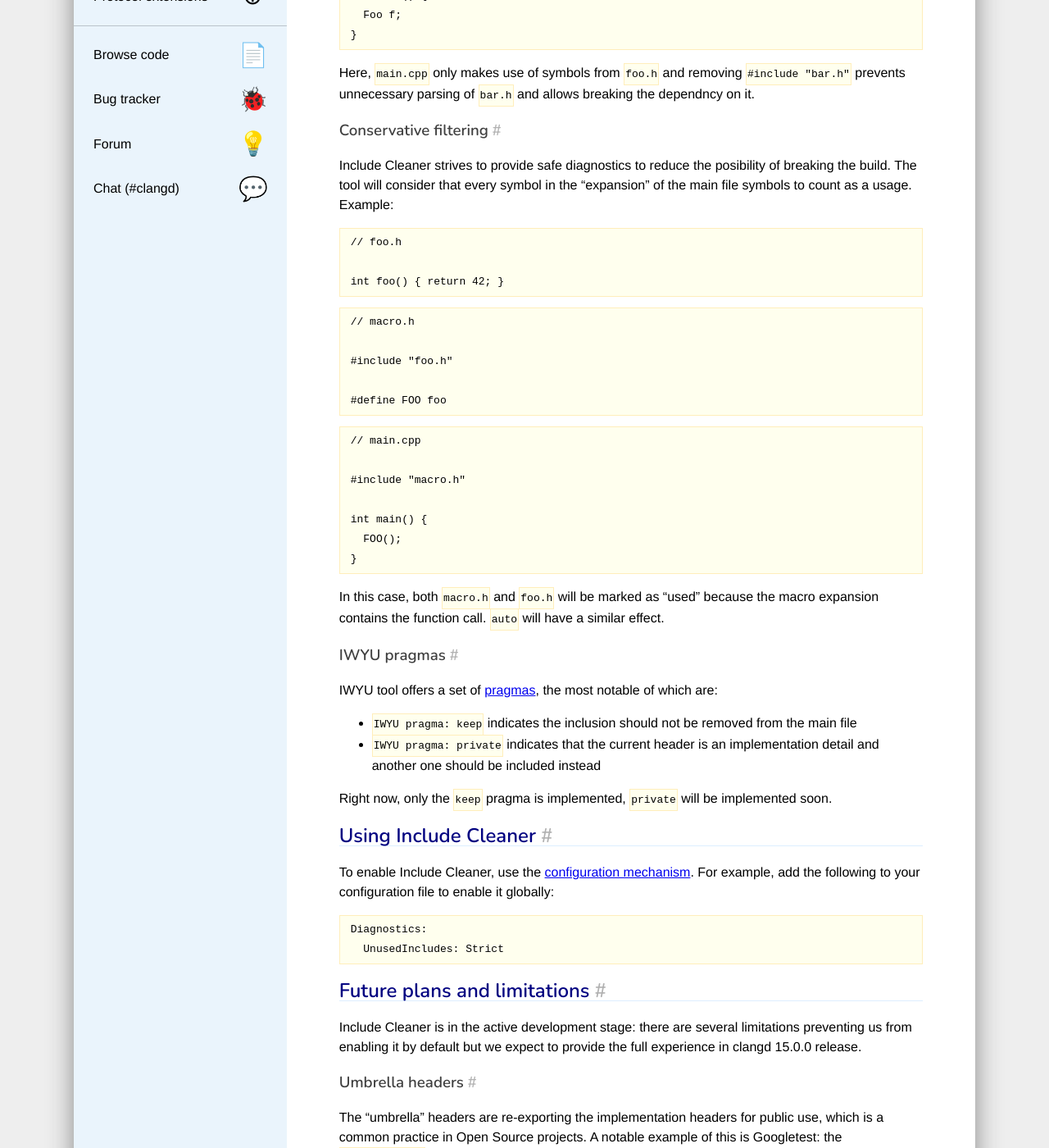
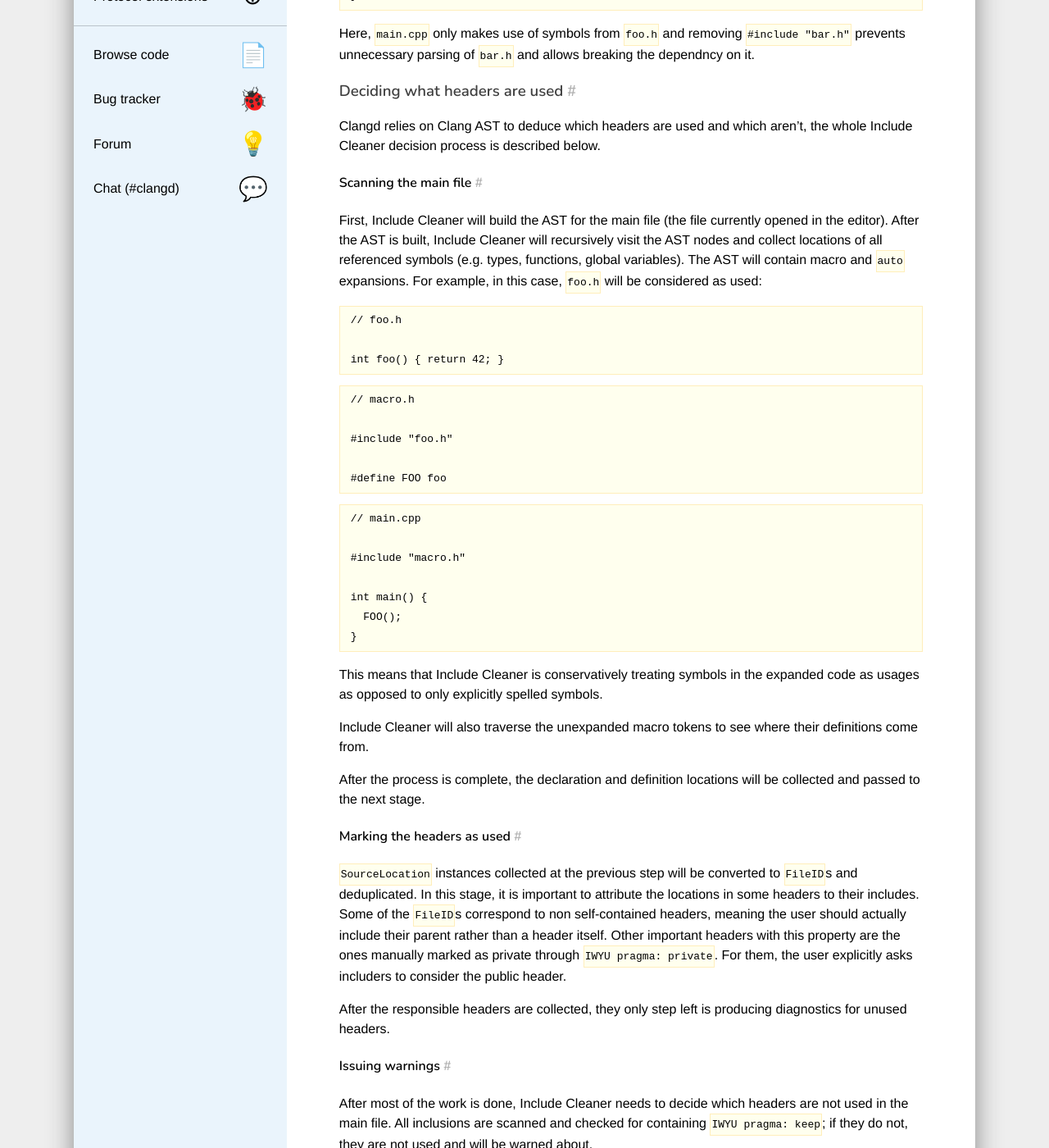
Before and after one commit to llvm/clangd-www, a Jekyll site: the page built from design/include-cleaner.md, in a window 1280 px wide and 1400 px high, scrolled down 766 px. Shown: the whole window at 82% size. Built offline with Jekyll 4.4.1, drawn with Linux system fonts in a browser that asks for light colours; our own code applies the rules of GitHub Pages for plain Markdown files; some of the changed text lies outside the part shown.

Commit message:
Address review comments.

````diff
--- a/_data/navigation.yml
+++ b/_data/navigation.yml
@@ -43,8 +43,6 @@
     - title: Remote index
       url: /design/remote-index
     - title: Include Cleaner
-      description: >
-        Remove unused includes and reduce build times by using Include Cleaner.
       url: /design/include-cleaner
 - title: Protocol extensions
   url: /extensions
--- a/design/include-cleaner.md
+++ b/design/include-cleaner.md
@@ -1,18 +1,15 @@
 # Include Cleaner
 
-The common pattern in C and C++ programs is that the source files often contain
-unnecessary includes. Most of the time, these includes were added at some point
-and actually used for some time, but over time the program evolved and the
-symbols defined in these headers were no longer used. Keeping an eye on what
-headers are actually required to build the file and manually updating them is
-time-consuming and error-prone. Over time, the stale inclusions can pile up and
-increase build times and complicate the dependncy graph.
+Manually managing includes in a C++ translation unit, especially in the face of
+transitive inclusions, requires a lot of effort. Include Cleaner aims to
+provide diagnostics to keep includes in an
+[IWYU](https://include-what-you-use.org/)-clean state.
 
-Include Cleaner is a
-[IWYU](https://github.com/include-what-you-use/include-what-you-use)-inspired
-feature in clangd that automates the process of maintaining a necessary set of
-included headers. It now is available in "preview" mode with an incomplete set
-of capabilities. If you experience any bugs, please submit a bug report in
+Include Cleaner is a IWYU-inspired feature in clangd that automates the process
+of maintaining a necessary set of included headers. It now is available in
+"preview" mode with an incomplete set of capabilities and can be enabled
+through [configuration file](/config#UnusedIncludes). If you experience any
+bugs, please submit a bug report in
 [clangd/issues](https://github.com/clangd/clangd/issues).
 
 {:.v14}
@@ -50,11 +47,18 @@ Here, `main.cpp` only makes use of symbols from `foo.h` and removing `#include
 "bar.h"` prevents unnecessary parsing of `bar.h` and allows breaking the
 dependncy on it.
 
-### Conservative filtering
+### Deciding what headers are used
 
-Include Cleaner strives to provide safe diagnostics to reduce the posibility of
-breaking the build. The tool will consider that every symbol in the "expansion"
-of the main file symbols to count as a usage. Example:
+Clangd relies on Clang AST to deduce which headers are used and which aren't,
+the whole Include Cleaner decision process is described below.
+
+#### Scanning the main file
+
+First, Include Cleaner will build the AST for the main file (the file currently
+opened in the editor). After the AST is built, Include Cleaner will recursively
+visit the AST nodes and collect locations of all referenced symbols (e.g.
+types, functions, global variables). The AST will contain macro and `auto`
+expansions. For example, in this case, `foo.h` will be considered as used:
 
 ```c++
 // foo.h
@@ -80,8 +84,34 @@ int main() {
 }
 ```
 
-In this case, both `macro.h` and `foo.h` will be marked as "used" because the
-macro expansion contains the function call. `auto` will have a similar effect.
+This means that Include Cleaner is conservatively treating symbols in the
+expanded code as usages as opposed to only explicitly spelled symbols.
+
+Include Cleaner will also traverse the unexpanded macro tokens to see where
+their definitions come from.
+
+After the process is complete, the declaration and definition locations will be
+collected and passed to the next stage.
+
+#### Marking the headers as used
+
+`SourceLocation` instances collected at the previous step will be converted to
+`FileID`s and deduplicated. In this stage, it is important to attribute the
+locations in some headers to their includes. Some of the `FileID`s correspond
+to non self-contained headers, meaning the user should actually include their
+parent rather than a header itself. Other important headers with this property
+are the ones manually marked as private through `IWYU pragma: private`. For
+them, the user explicitly asks includers to consider the public header.
+
+After the responsible headers are collected, they only step left is producing
+diagnostics for unused headers.
+
+#### Issuing warnings
+
+After most of the work is done, Include Cleaner needs to decide which headers
+are not used in the main file. All inclusions are scanned and checked for
+containing `IWYU pragma: keep`; if they do not, they are not used and will be
+warned about.
 
 ### IWYU pragmas
 
@@ -94,24 +124,7 @@ the most notable of which are:
 - `IWYU pragma: private` indicates that the current header is an implementation
   detail and another one should be included instead
 
-Right now, only the `keep` pragma is implemented, `private` will be implemented
-soon.
-
-## Using Include Cleaner
-
-To enable Include Cleaner, use the [configuration mechanism](/config). For
-example, add the following to your configuration file to enable it globally:
-
-```yaml
-Diagnostics:
-  UnusedIncludes: Strict
-```
-
-## Future plans and limitations
-
-Include Cleaner is in the active development stage: there are several
-limitations preventing us from enabling it by default but we expect to provide
-the full experience in clangd 15.0.0 release.
+## Future plans and Limitations
 
 ### Umbrella headers
 
@@ -132,8 +145,23 @@ macros and the fact that a symbol is allowed to come from multiple headers) but
 you can enable this unstable feature through passing `--include-cleaner-stdlib`
 flag to clangd invocation.
 
-### Canonicalization
+### Inserting Includes
 
 The complete version of Include Cleaner will not only warn about unused
 headers, but also provide a way to include used headers directly, not through a
 chain of transitive includes.
+
+### Template type aliases
+
+Include Cleaner does not currently support the templated type aliases because
+Clang AST does not record the fact that expanded type was reached through a
+type alias in cases like this:
+
+```c++
+// vec.h
+template<class T>
+using Vec = vector<T, Alloc<T>>;
+```
+
+So, if you include `vec.h` and use `Vec<int>` in your main file, IncludeCleaner
+will for now consider `<vector>` standard header to be used, not `vec.h`.
````
Also changed, not shown: config.md (+4 -3 lines), design/index.md (+8 -0 lines).
